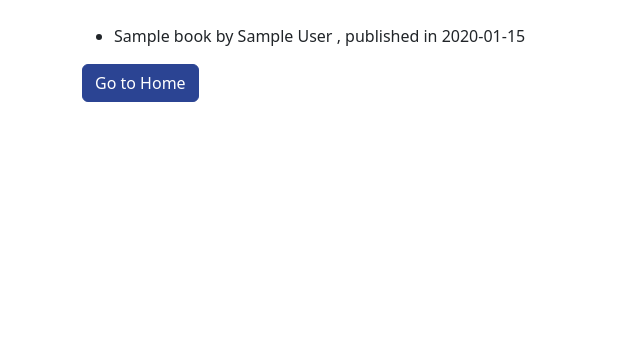
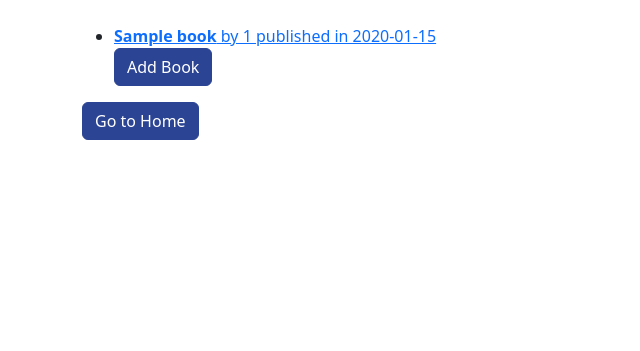
Before and after one commit to Dimi-G/Library_Webapp, a Flask app: template templates/googlebooks.html in a window 1280 px wide. Shown: the part 69-420 px from the top of the page, without its empty margins (0-640 px from the left). Run offline with Flask 3, Linux system fonts and the light colour scheme; the template is opened without the code that fills it: most values are stand-ins (such as "Sample title", 1, 10 or a date in 2020); some libraries are stand-ins or nearby versions.

Commit message:
search book function complete

```diff
--- a/main.py
+++ b/main.py
@@ -61,8 +61,8 @@ def search():
     book_api = BookApi()
     if search_form.validate_on_submit():
         title=search_form.search_title.data
-        titles, authors, dates = book_api.find_books(title)
-        book_data = zip(titles, authors, dates)
+        titles, authors, dates, links = book_api.find_books(title)
+        book_data = zip(titles, authors, dates, links)
         return render_template("googlebooks.html", book_data=book_data, year=year)
     return render_template("search.html", form=search_form, year=year)
 
--- a/templates/googlebooks.html
+++ b/templates/googlebooks.html
@@ -1,13 +1,18 @@
 {% extends 'base.html' %}
 {% block title %}Search book{% endblock %}
 {% block content %}
-{% for title,author,date in book_data %}
+{% for title,author,date,link in book_data %}
 <div class="book">
     <ul>
-        <li>{{title}} by
-            {% for author in authors %}
-            {{author}}
-            {% endfor %}, published in {{date}}
+        <li>
+            <a href={{link}} target="_blank">
+            <b>{{title}}</b> by {{author[0]}}
+            {% if author[1] %}
+            ,{{author[1]}}
+            {% endif %}
+            published in {{date}}
+            </a>
+        </br><a class="btn btn-primary btn-md" type="button" href="{{url_for('add')}}">Add Book</a>
         </li>
 
     </ul>
```
Also changed, not shown: googlebooks_api.py (+4 -3 lines).
